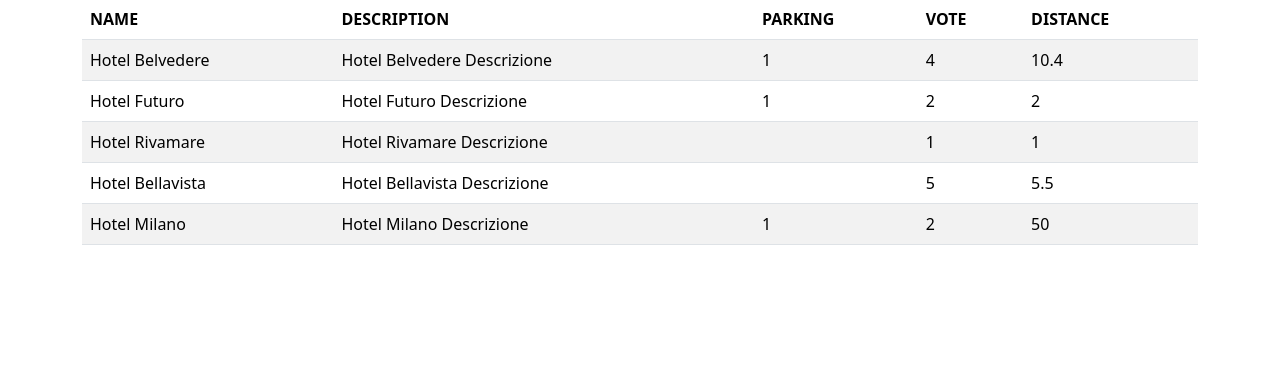
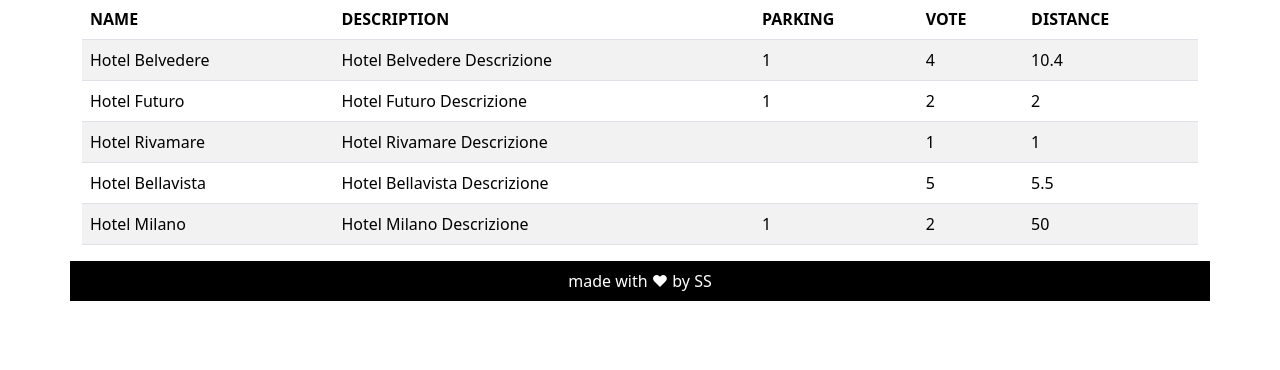
Before and after one commit to samuelescavello/php-hotel, a PHP site: page / in a window 1280 px wide. Shown: the part 81-451 px from the top of the page. Run offline with PHP 8.4, Linux system fonts and the light colour scheme.

Commit message:
add footer

```diff
--- a/index.php
+++ b/index.php
@@ -7,6 +7,8 @@
         include __DIR__ . "/views/table.php";
     ?>
 </main>
-
+<?php
+     include __DIR__ . "/views/footer.php";
+?>
 </body>
 </html>
--- /dev/null
+++ b/views/footer.php
@@ -0,0 +1,3 @@
+<footer class="text-center container bg-black text-white p-2 ">
+made with &hearts; by SS
+</footer>
```
